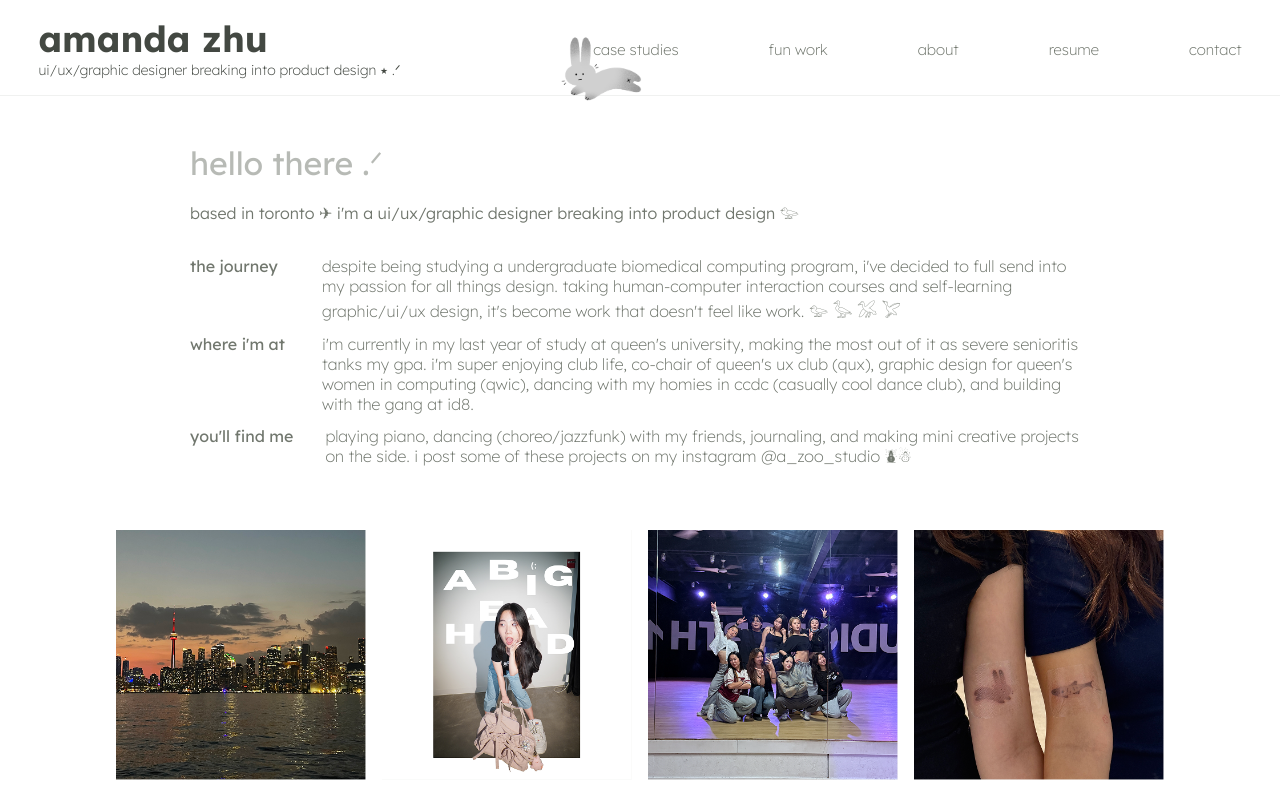
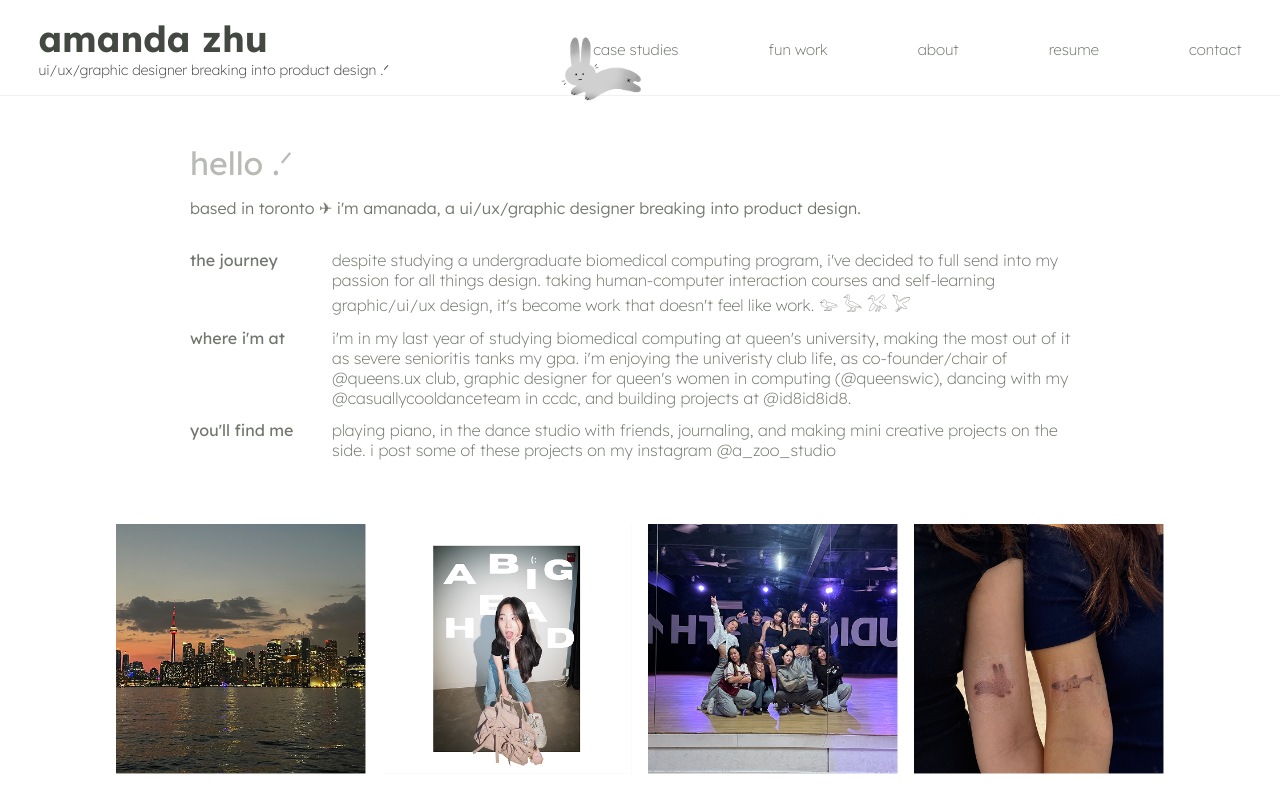
Before and after one commit to jamsnhoney/gallerywebsite, a React (Create React App) app in the folder amandas-gallery/: page /about in a window 1280 px wide. Shown: the top 788 px of the page. Built offline with nearby package versions, Linux system fonts and the light colour scheme.

Commit message:
mini edits

```diff
--- a/amandas-gallery/src/App.js
+++ b/amandas-gallery/src/App.js
@@ -68,8 +68,9 @@ function HomePage() {
 
   return (
     <>
+          <FunWork />
       <CaseStudies />
-      <FunWork />
+
     </>
   );
 }
--- a/amandas-gallery/src/pages/About.js
+++ b/amandas-gallery/src/pages/About.js
@@ -49,21 +49,21 @@ function About() {
     <main className="about-page">
       <div className="about-container">
         <div className="about-header-section">
-          <h1 className="about-header">hello there .ᐟ </h1>
-          <p className="about-location"> based in toronto ✈︎ i'm a ui/ux/graphic designer breaking into product design 𓅰 </p>
+          <h1 className="about-header">hello .ᐟ</h1>
+          <p className="about-location"> based in toronto ✈︎ i'm amanada, a ui/ux/graphic designer breaking into product design. </p>
         </div>
         <div className="about-items">
           <div className="about-item">
             <span className="about-label">the journey</span>
-            <span className="about-content">despite being studying a undergraduate biomedical computing program, i've decided to full send into my passion for all things design. taking human-computer interaction courses and self-learning graphic/ui/ux design, it's become work that doesn't feel like work. 𓅰 𓅭 𓅮 𓅯 </span>
+            <span className="about-content">despite studying a undergraduate biomedical computing program, i've decided to full send into my passion for all things design. taking human-computer interaction courses and self-learning graphic/ui/ux design, it's become work that doesn't feel like work. 𓅰 𓅭 𓅮 𓅯 </span>
           </div>
           <div className="about-item">
             <span className="about-label">where i'm at</span>
-            <span className="about-content"> i'm currently in my last year of study at queen's university, making the most out of it as severe senioritis tanks my gpa. i'm super enjoying club life, co-chair of queen's ux club (qux), graphic design for queen's women in computing (qwic), dancing with my homies in ccdc (casually cool dance club), and building with the gang at id8.  </span>
+            <span className="about-content"> i'm in my last year of studying biomedical computing at queen's university, making the most out of it as severe senioritis tanks my gpa. i'm enjoying the univeristy club life, as co-founder/chair of @queens.ux club, graphic designer for queen's women in computing (@queenswic), dancing with my @casuallycooldanceteam in ccdc, and building projects at @id8id8id8.  </span>
           </div>
           <div className="about-item">
             <span className="about-label">you'll find me</span>
-            <span className="about-content"> playing piano, dancing (choreo/jazzfunk) with my friends, journaling, and making mini creative projects on the side. i post some of these projects on my instagram @a_zoo_studio ⛇☃︎ </span>
+            <span className="about-content"> playing piano, in the dance studio with friends, journaling, and making mini creative projects on the side. i post some of these projects on my instagram @a_zoo_studio </span>
           </div>
         </div>
         <div className="about-gallery">
--- a/amandas-gallery/src/pages/Bottom.js
+++ b/amandas-gallery/src/pages/Bottom.js
@@ -6,7 +6,7 @@ function Bottom() {
     <div className="bottom">
 
     <div className="bottom-left">
-        <p> 𓆟 design & code 𓆟 </p>
+        <p> 𓆟 design & code .ᐟ </p>
     </div>
 
       <div className="bottom-right">
--- a/amandas-gallery/src/pages/Contact.js
+++ b/amandas-gallery/src/pages/Contact.js
@@ -6,7 +6,7 @@ function Contact() {
     <main className="contact-page">
       <div className="contact-container">
         <div className="contact-header-section">
-          <h1 className="contact-header">hey.ᐟ  let's connect.</h1>
+          <h1 className="contact-header">hey.ᐟ  let's connect ⛇☃︎</h1>
           {/* <p className="contact-location">i'm based in Toronto, ON. say hi!</p> */}
         </div>
         <div className="contact-items">
@@ -37,6 +37,17 @@ function Contact() {
             </a>
           </div>
           <div className="contact-item">
+            <span className="contact-label">twitter x</span>
+            <a
+              href="https://x.com/amsamszhuzhu"
+              target="_blank"
+              rel="noopener noreferrer"
+              className="contact-link"
+            >
+              @amsamszhuzhu
+            </a>
+          </div>
+          <div className="contact-item">
             <span className="contact-label">a good time</span>
             <a
               href="https://www.youtube.com/watch?v=V7KjHLRGdrc"
@@ -44,7 +55,7 @@ function Contact() {
               rel="noopener noreferrer"
               className="contact-link"
             >
-              𓆟 𓆞 ᶜˡᶦᶜᵏ ᵐᵉ 𓆝 𓆟
+              trust-me-bro
             </a>
           </div>
         </div>
--- a/amandas-gallery/src/pages/Navbar.js
+++ b/amandas-gallery/src/pages/Navbar.js
@@ -40,7 +40,10 @@ function Navbar() {
           <div className="title">
             <h1> amanda zhu </h1>
           </div>
-          <p>ui/ux/graphic designer breaking into product design ⭑ .ᐟ </p>
+          <p>
+            <span className="caption-desktop">ui/ux/graphic designer breaking into product design .ᐟ </span>
+            <span className="caption-mobile">ui/ux/graphic ⇆ product design .ᐟ</span>
+          </p>
         </div>
       </Link>
 
--- a/amandas-gallery/src/pretty/About.css
+++ b/amandas-gallery/src/pretty/About.css
@@ -57,6 +57,13 @@
   cursor: default;
   min-width: 100px;
   flex-shrink: 0;
+}
+
+@media (min-width: 768px) {
+  .about-label {
+    width: 110px;
+    min-width: 110px;
+  }
 }
 
 .about-content {
--- a/amandas-gallery/src/pretty/Navbar.css
+++ b/amandas-gallery/src/pretty/Navbar.css
@@ -48,6 +48,21 @@
   cursor: pointer;
   transition: color 0.3s ease;
   text-decoration: none;
+}
+
+/* Responsive caption text */
+.caption-mobile {
+  display: none;
+}
+
+@media (min-width: 768px) {
+  .caption-desktop {
+    display: inline;
+  }
+
+  .caption-mobile {
+    display: none;
+  }
 }
 
 .navbar {
@@ -185,7 +200,7 @@
   z-index: 1;
 }
 
-@media (max-width: 767px) {
+@media (max-width: 767px) { /* mobile bunny navbar */
 
   .title {
     display: flex;
@@ -209,6 +224,14 @@
     text-decoration: none;
     padding-left: 2vw;
 
+  }
+
+  .caption-desktop {
+    display: none;
+  }
+
+  .caption-mobile {
+    display: inline;
   }
 
   .top {
@@ -272,10 +295,10 @@
   .nav-links .navbar-bunny-menu {
     display: block;
     position: absolute;
-    right: 4vw;
-    top: 60%;
+    right: 8vw;
+    top: 70%;
     transform: translateY(-50%);
-    height: 150px;
+    height: 100px;
     width: auto;
     cursor: pointer;
     pointer-events: auto;
```
